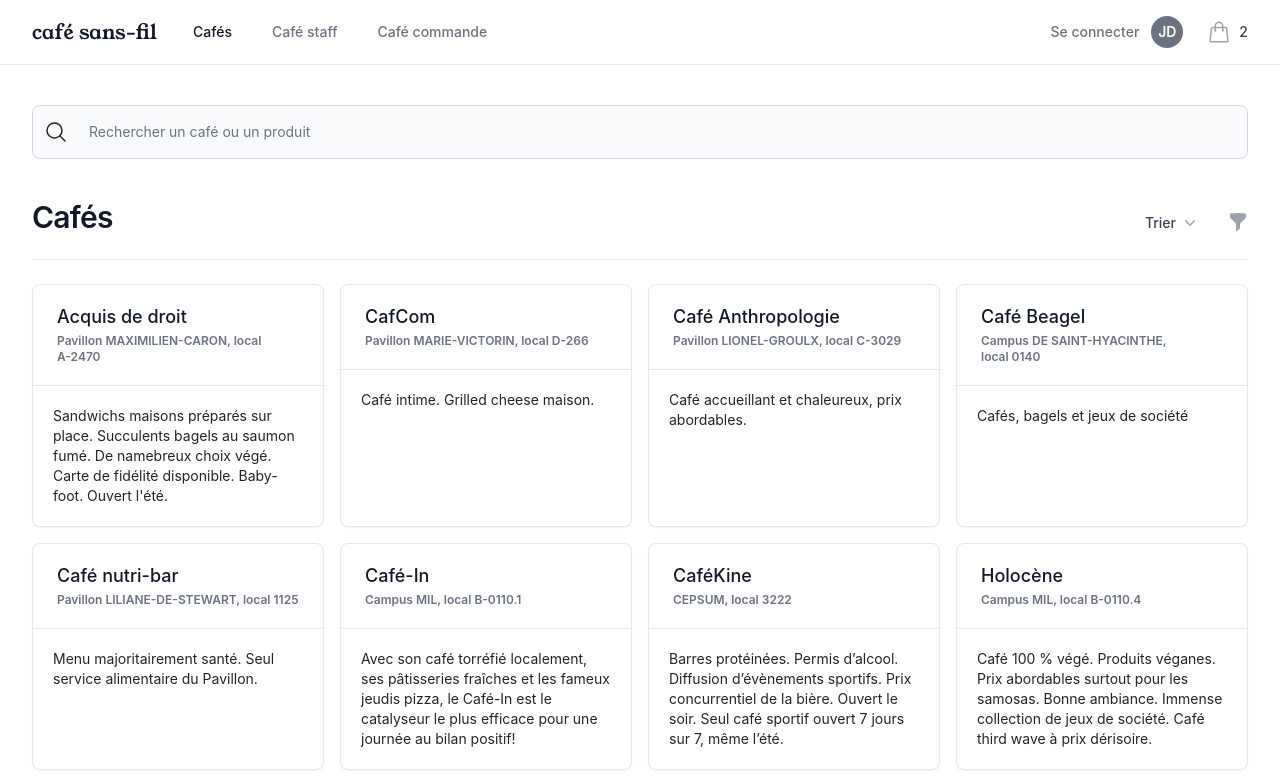
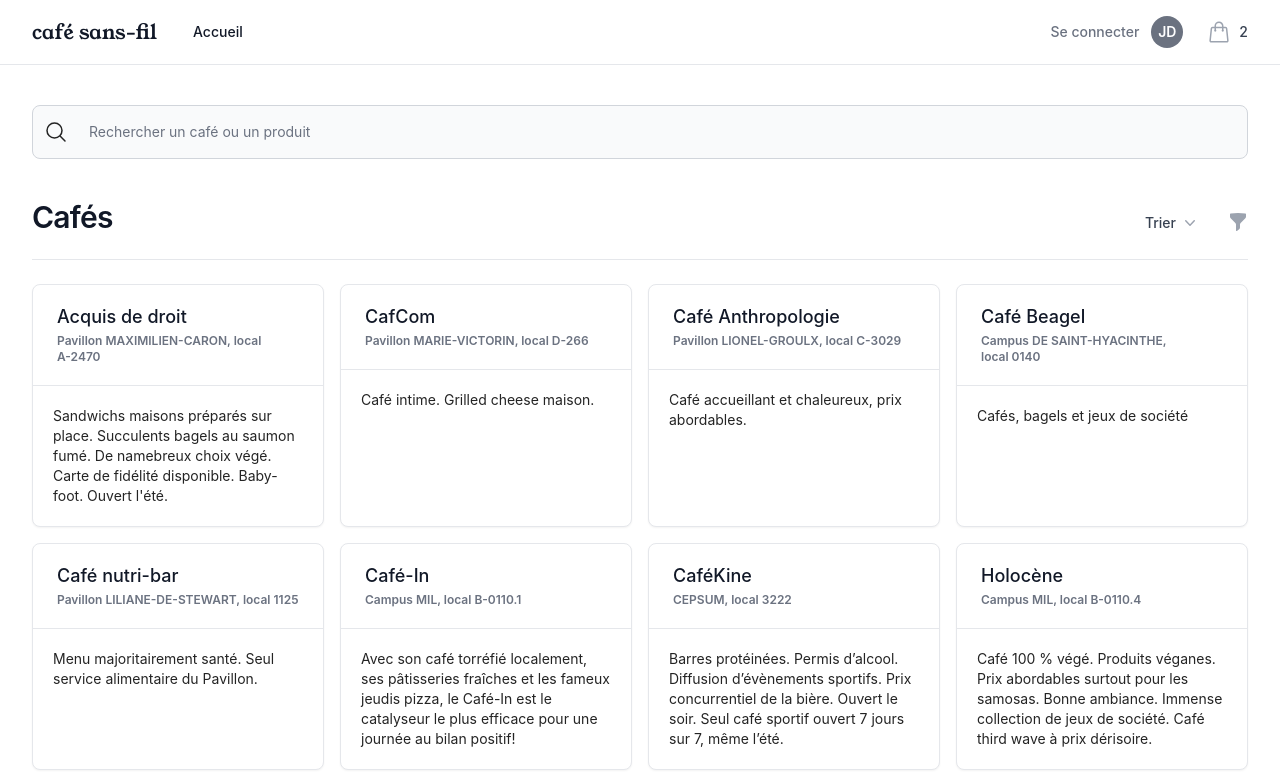
Before and after one commit to ceduni/cafe-sans-fil, a React (Vite) app in the folder front/: page / in a window 1280 px wide. Shown: the top 784 px of the page. Built offline with nearby package versions, Linux system fonts and the light colour scheme; a web font is replaced by a local one.

Commit message:
ajout actions lien CafeMemberHeader & remove test links navbar

```diff
--- a/front/src/components/Navbar.jsx
+++ b/front/src/components/Navbar.jsx
@@ -13,11 +13,7 @@ const routes = {
   profile: "/me",
 };
 
-const navigation = [
-  { name: "Cafés", href: routes.home },
-  { name: "Café staff", href: "/cafes/tore-et-fraction/staff" },
-  { name: "Café commande", href: "/cafes/tore-et-fraction/order/1" },
-];
+const navigation = [{ name: "Accueil", href: routes.home }];
 
 const avatarNavigation = [
   { name: "Mon profil", href: routes.profile },
--- a/front/src/components/ui/CafeMemberHeader.jsx
+++ b/front/src/components/ui/CafeMemberHeader.jsx
@@ -1,15 +1,17 @@
 import { BuildingStorefrontIcon, PencilIcon, UserIcon } from "@heroicons/react/24/outline";
+import { Link, useParams } from "react-router-dom";
 
 const CafeMemberHeader = () => {
+  const { id } = useParams();
   const IS_ADMIN = true;
 
   const actions = [
-    { name: "Commandes en cours", href: "#", icon: BuildingStorefrontIcon },
+    { name: "Commandes en cours", href: `/cafes/${id}/order/1`, icon: BuildingStorefrontIcon },
     { name: "Modifier le menu", href: "#", icon: PencilIcon },
   ];
 
   const adminActions = [
-    { name: "Gérer le staff", href: "#", icon: UserIcon },
+    { name: "Gérer le staff", href: `/cafes/${id}/staff`, icon: UserIcon },
     { name: "Modifier le café", href: "#", icon: PencilIcon },
   ];
 
@@ -25,12 +27,14 @@ const CafeMemberHeader = () => {
       <div className="mt-5 flex gap-3 flex-wrap">
         {actions.map((action) => (
           <span key={action.name}>
+            <Link to={action.href} className="contents">
               <button
                 type="button"
                 className="inline-flex items-center rounded-md bg-white px-3 py-2 text-sm font-semibold text-gray-900 shadow-sm ring-1 ring-inset ring-gray-300 hover:bg-gray-50">
                 <action.icon className="-ml-0.5 mr-1.5 h-5 w-5 text-gray-400" aria-hidden="true" />
                 {action.name}
               </button>
+            </Link>
           </span>
         ))}
       </div>
```
Lines whose indentation alone changed are shown as unchanged.
